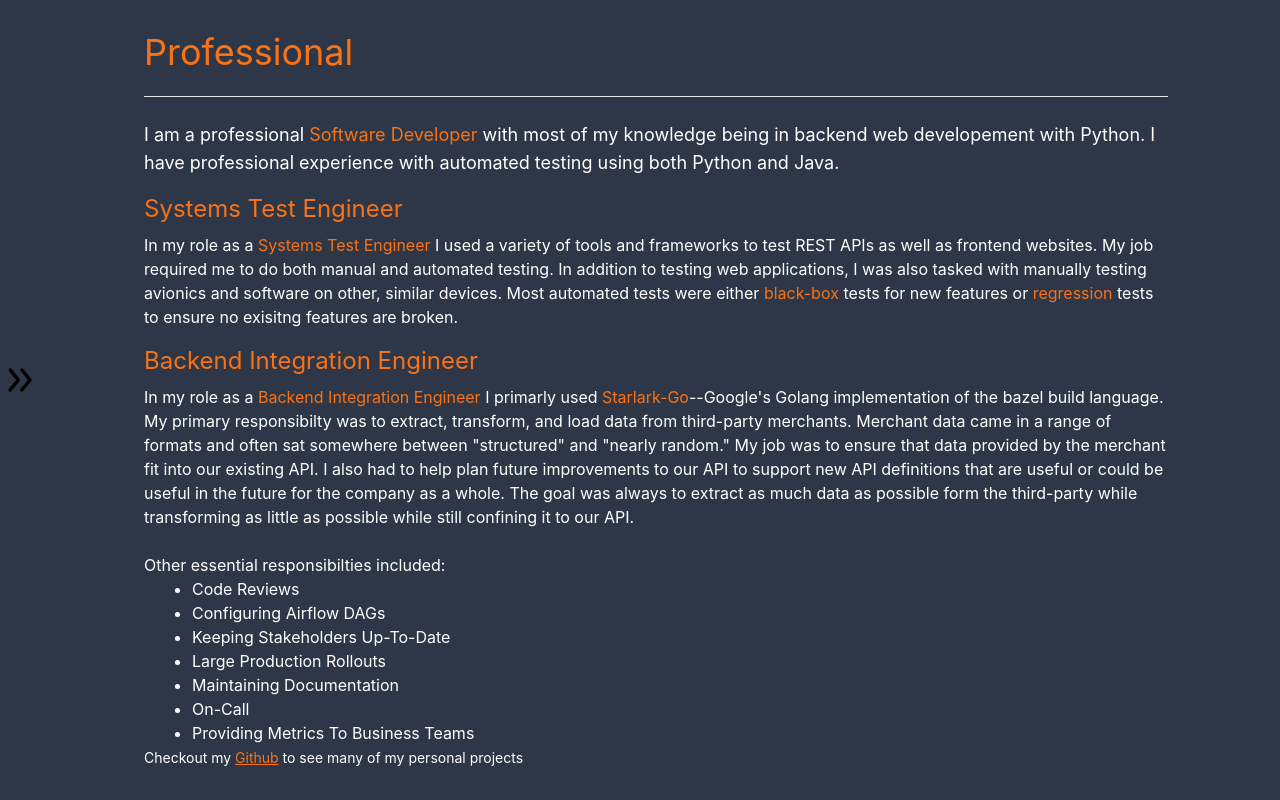
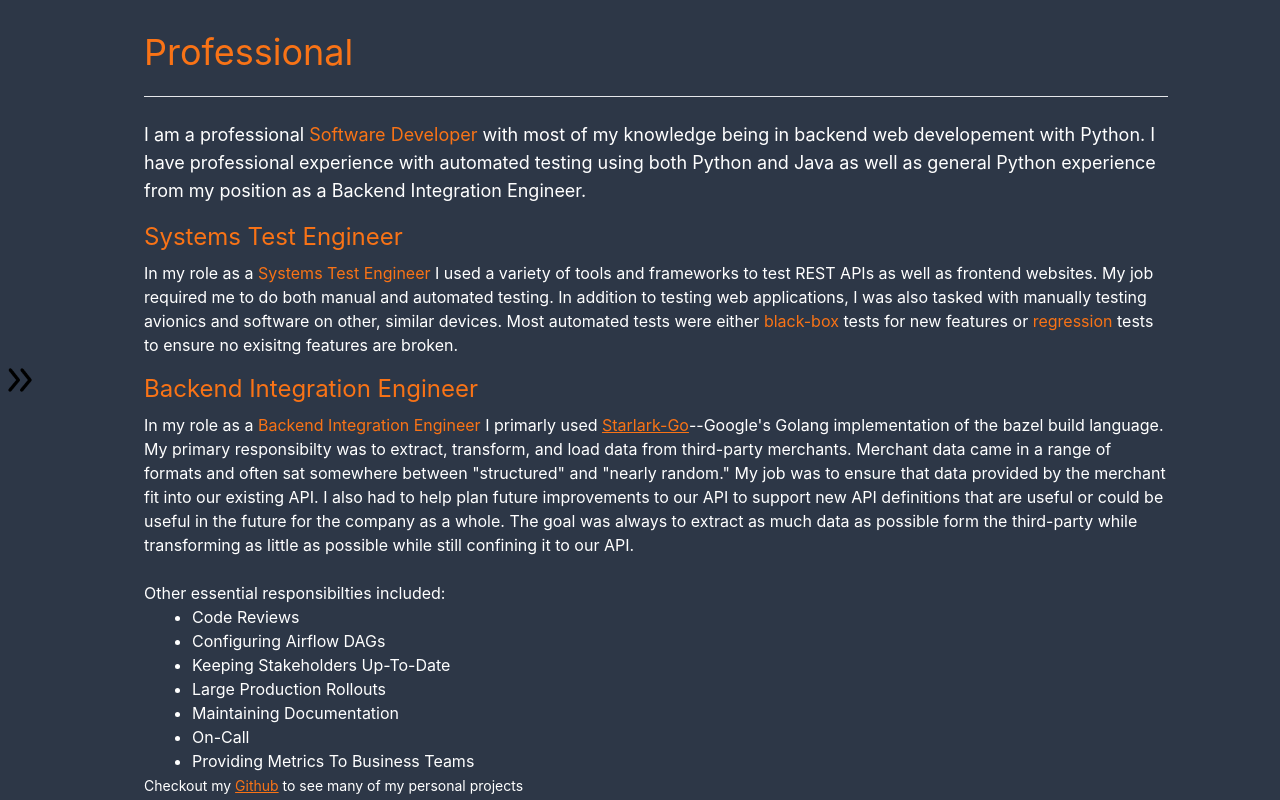
Before and after one commit to fisher60/portfolio, a React (Create React App) app in the folder portfolio/: page /professional in a window 1280 px wide. Built offline with nearby package versions, Linux system fonts and the light colour scheme.

Commit message:
various small bugs, typos, etc
Fixed missing github link, added minor styling changes. Fixed some small wording.

```diff
--- a/portfolio/src/components/navbar.jsx
+++ b/portfolio/src/components/navbar.jsx
@@ -30,7 +30,7 @@ export default class Navbar extends Component{
                     src={arrowIcon}
                     className={
                         "absolute bottom-2/4 w-10 duration-500 bg-black bg-opacity-0 rounded-r-lg" +
-                        "hover:bg-opacity-10 collapse-button " + this.state.navClass}
+                        "hover:bg-opacity-10 hover:cursor-pointer collapse-button " + this.state.navClass}
                     onClick={this.toggleCollapse}
                     alt="Navbar expand/collapse button"
                 />
--- a/portfolio/src/components/personal.jsx
+++ b/portfolio/src/components/personal.jsx
@@ -23,7 +23,7 @@ export default function Personal(){
                 Programming is one of my greatest passions. I often work on my personal projects or contribute
                 to open source in my spare time. My favorite language is Python. I owe much of my knowledge and
                 experience to Python and the Python community. As a result, I am actually an admin for a very large
-                Python community--<a className="text-orange-500 underline" href="https://www.pythondiscord.com/" rel="noopener" target="_blank" >Python Discord</a>
+                Python community--<a className="text-orange-500 underline" href="https://www.pythondiscord.com/" rel="noreferrer" target="_blank" >Python Discord</a>
 
                 <br />
                 <br />
--- a/portfolio/src/components/professional.jsx
+++ b/portfolio/src/components/professional.jsx
@@ -23,7 +23,8 @@ export default function Professional(){
             <p className="text-lg mt-4">
                 I am a professional<span className="text-orange-500"> Software Developer</span> with most of my
                 knowledge being in backend web developement with Python. I have professional experience with automated
-                testing using both Python and Java.
+                testing using both Python and Java as well as general Python experience from my position as a
+                Backend Integration Engineer.
             </p>
 
             <h1 className="text-2xl text-center md:text-left text-orange-500 mt-4">Systems Test Engineer</h1>
@@ -40,8 +41,9 @@ export default function Professional(){
             <h1 className="text-2xl text-center md:text-left text-orange-500 mt-4">Backend Integration Engineer</h1>
             <p className="mt-2">
                 In my role as a
-                <span className="text-orange-500"> Backend Integration Engineer</span> I primarly used
-                <span className="text-orange-500"> Starlark-Go</span>--Google's Golang implementation of the bazel
+                <span className="text-orange-500"> Backend Integration Engineer</span> I primarly
+                used <a className="text-orange-500 underline" href="https://github.com/google/starlark-go" rel="noreferrer" target="_blank" >Starlark-Go</a>
+                --Google's Golang implementation of the bazel
                 build language. My primary responsibilty was to extract, transform, and load data from third-party
                 merchants. Merchant data came in a range of formats and often sat somewhere between "structured" and
                 "nearly random." My job was to ensure that data provided by the merchant fit into our existing API. I
@@ -58,7 +60,7 @@ export default function Professional(){
                     {responsibilityItems}
                 </ul>
 
-                <span className="text-sm">Checkout my <a className="underline text-orange-500">Github</a> to see many of my personal projects</span>
+                <span className="text-sm">Checkout my <a className="underline text-orange-500" href={GITHUB_URL} rel="noreferrer" target="_blank">Github</a> to see many of my personal projects</span>
             </p>
         </div>
     )
```
